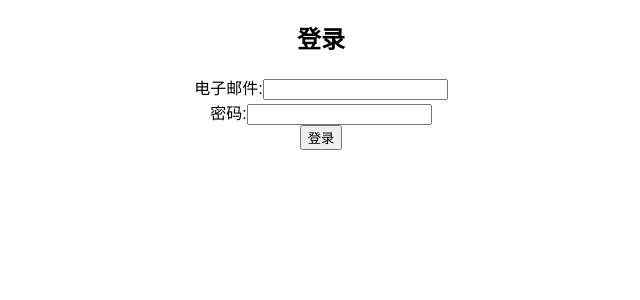
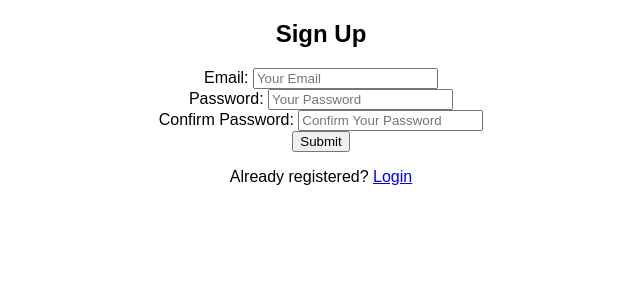
Before and after one commit to Warren-xh/Booking, a React (Create React App) app: page / in a window 1280 px wide. Shown: the top 300 px of the page, without its empty margins (319-959 px from the left). Built offline with nearby package versions, Linux system fonts and the light colour scheme.

Commit message:
实现用户注册

```diff
--- a/src/App.js
+++ b/src/App.js
@@ -2,6 +2,7 @@ import "./styles.css";
 import { BrowserRouter as Router, Route, Switch } from "react-router-dom";
 import React from "react";
 import Home from "./pages/Home/Home";
+import Signup from "./Signup";
 import Logon from "./Logon";
 
 //import firebase from "./firebase.js";
@@ -11,7 +12,7 @@ export default function App() {
     <div className="App">
       <Router>
         <Switch>
-          <Route exact path="/" component={Logon} />
+          <Route exact path="/" component={Signup} />
         </Switch>
       </Router>
     </div>
--- /dev/null
+++ b/src/Signup.js
@@ -0,0 +1,86 @@
+import React, { useState } from "react";
+import { auth } from "./firebase.js";
+import { Link } from "react-router-dom";
+import { createUserWithEmailAndPassword } from "firebase/auth";
+
+function Signup() {
+  const [email, setEmail] = useState("");
+  const [password, setPassword] = useState("");
+  const [password2, setPassword2] = useState("");
+  const [error, setError] = useState(null);
+  const [successMessage, setSuccessMessage] = useState(null);
+
+  const handleSubmit = async (e) => {
+    e.preventDefault();
+    setError(null);
+    setSuccessMessage(null);
+
+    if (password !== password2) {
+      setError("Passwords do not match");
+      return;
+    }
+
+    try {
+      await createUserWithEmailAndPassword(auth, email, password);
+      setSuccessMessage("Sign-up successful! Welcome!");
+      setEmail("");
+      setPassword("");
+      setPassword2("");
+    } catch (err) {
+      setError(err.message);
+    }
+  };
+
+  return (
+    <>
+      <h2>Sign Up</h2>
+      <div>
+        {error && <div style={{ color: "red" }}>{error}</div>}
+        {successMessage && (
+          <div style={{ color: "green" }}>{successMessage}</div>
+        )}
+        <form onSubmit={handleSubmit}>
+          <div>
+            <label>Email: </label>
+            <input
+              type="email"
+              name="email"
+              value={email}
+              placeholder="Your Email"
+              required
+              onChange={(e) => setEmail(e.target.value)}
+            />
+          </div>
+          <div>
+            <label>Password: </label>
+            <input
+              type="password"
+              name="password"
+              value={password}
+              placeholder="Your Password"
+              required
+              onChange={(e) => setPassword(e.target.value)}
+            />
+          </div>
+          <div>
+            <label>Confirm Password: </label>
+            <input
+              type="password"
+              name="password2"
+              value={password2}
+              placeholder="Confirm Your Password"
+              required
+              onChange={(e) => setPassword2(e.target.value)}
+            />
+          </div>
+          <button type="submit">Submit</button>
+        </form>
+        <p>
+          Already registered? <Link to="/login">Login</Link>
+        </p>
+      </div>
+    </>
+  );
+}
+
+export default Signup;
```
Also changed, not shown: 1 other file (tests, documents, lock files or other folders).
